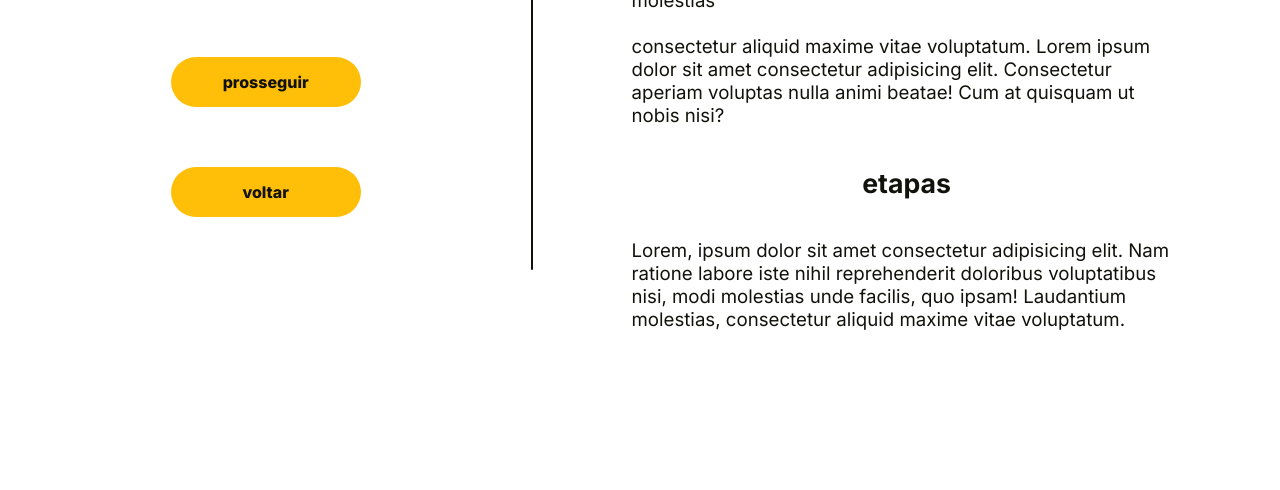
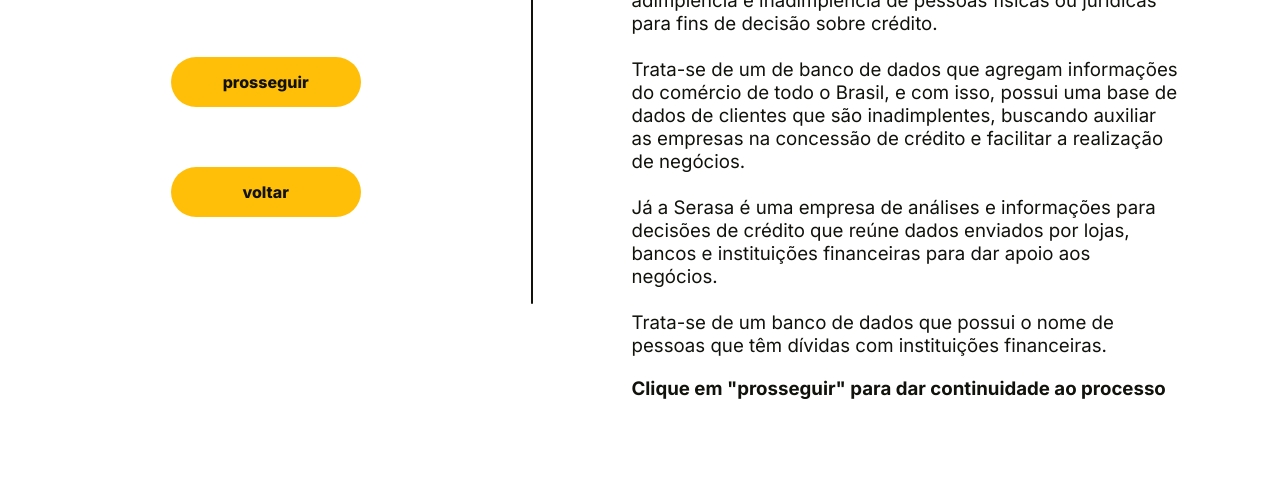
Before and after one commit to LeonardoCaml/site, a plain HTML site: page html/Serasa.html in a window 1280 px wide. Shown: the part 402-892 px from the top of the page. Before the commit the page ends 823 px from the top, so only its background shows below. Drawn offline with nearby package versions, Linux system fonts and the light colour scheme.

Commit message:
Update Serasa.html

```diff
--- a/html/Serasa.html
+++ b/html/Serasa.html
@@ -4,7 +4,8 @@
     <meta charset="UTF-8">
     <meta http-equiv="X-UA-Compatible" content="IE=edge">
     <meta name="viewport" content="width=device-width, initial-scale=1.0">
-    <title>Contabilidade geral</title>
+    <title>Cadastro No SCP e Serasa</title>
+    <link rel="shortcut icon" href="../images/favicomlogo.png" type="image/x-icon">
     <link rel="stylesheet" href="../css/serviços.css">
     <link rel="stylesheet" href="https://fonts.googleapis.com/css2?family=Material+Symbols+Outlined:opsz,wght,FILL,GRAD@20..48,100..700,0..1,-50..200" />
 </head>
@@ -44,9 +45,11 @@
         <div class="barraSep"></div>
         <div class="part-2">
             <h1>processo</h1>
-            <p>Lorem, ipsum dolor sit amet consectetur adipisicing elit. Nam ratione labore iste nihil reprehenderit doloribus voluptatibus nisi, modi molestias unde facilis, quo ipsam! Laudantium molestias <br> <br> consectetur aliquid maxime vitae voluptatum. Lorem ipsum dolor sit amet consectetur adipisicing elit. Consectetur aperiam voluptas nulla animi beatae! Cum at quisquam ut nobis nisi?</p>
-            <h1>etapas</h1>
-            <p>Lorem, ipsum dolor sit amet consectetur adipisicing elit. Nam ratione labore iste nihil reprehenderit doloribus voluptatibus nisi, modi molestias unde facilis, quo ipsam! Laudantium molestias, consectetur aliquid maxime vitae voluptatum.</p>
+            <p>O Serviço de Proteção ao Crédito(SPC) é um serviço de informações de crédito, vinculada a Confederação Nacional de Dirigentes Lojistas(CNDL), que utiliza informações de adimplência e inadimplência de pessoas físicas ou jurídicas para fins de decisão sobre crédito.<br>
+            <br>Trata-se de um de banco de dados que agregam informações do comércio de todo o Brasil, e com isso, possui uma base de dados de clientes que são inadimplentes, buscando auxiliar as empresas na concessão de crédito e facilitar a realização de negócios.<br>
+            <br> Já a Serasa é uma empresa de análises e informações para decisões de crédito que reúne dados enviados por lojas, bancos e instituições financeiras para dar apoio aos negócios.<br>
+            <br>Trata-se de um banco de dados que possui o nome de pessoas que têm dívidas com instituições financeiras.</p><br>
+            <p><strong>Clique em "prosseguir" para dar continuidade ao processo</strong></p>
         </div>
     </section>
 </body>
```
